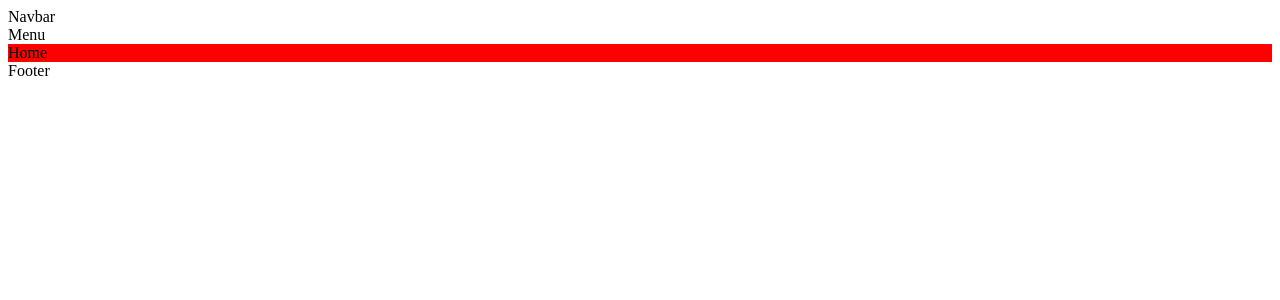
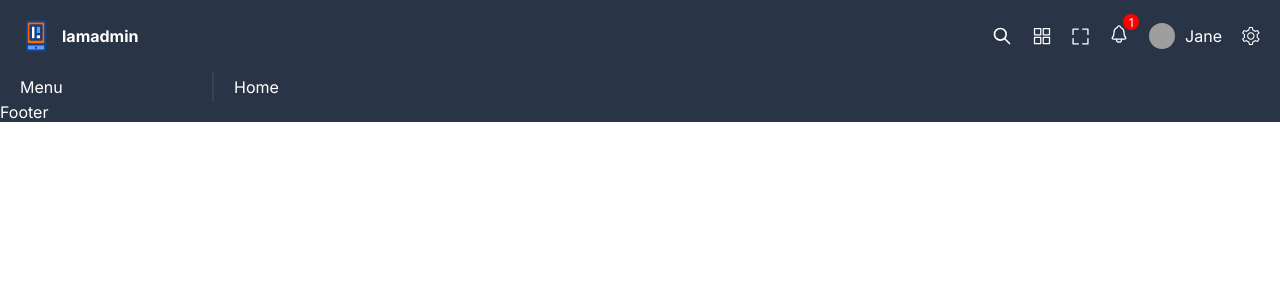
Before and after one commit to sjeevankumar/react-admin-panel, a React (Vite) app: page / in a window 1280 px wide. Shown: the top 300 px of the page. Built offline with nearby package versions, Linux system fonts and the light colour scheme; grey boxes are pictures that could not be loaded.

Commit message:
feat:implement navbar design

```diff
--- a/src/App.tsx
+++ b/src/App.tsx
@@ -7,6 +7,7 @@ import Navbar from "./components/navbar/Navbar"
 import Footer from "./components/footer/Footer"
 import Menu from "./components/menu/Menu"
 import Login from "./pages/login/Login"
+import "./styles/global.scss"
 
 function App() {
   const Layout = () => {
--- a/src/components/navbar/Navbar.tsx
+++ b/src/components/navbar/Navbar.tsx
@@ -1,6 +1,27 @@
-import "./navbar.scss";
+import "./navbar.scss"
 const Navbar = () => {
-  return <div className="navbar">Navbar</div>
-};
+  return (
+    <div className="navbar">
+      <div className="logo">
+        <img src="logo.svg" alt="" />
+        <span>lamadmin</span>
+      </div>
+      <div className="icons">
+        <img src="/search.svg" alt="" className="icon"/>
+        <img src="/app.svg" alt="" className="icon"/>
+        <img src="/expand.svg" alt="" className="icon" />
+        <div className="notification">
+          <img src="/notifications.svg" alt="" />
+          <span>1</span>
+        </div>
+        <div className="user">
+          <img src="https://images.unsplash.com/photo-1719937050601-969f4f25d060?q=80&w=687&auto=format&fit=crop&ixlib=rb-4.0.3&ixid=M3wxMjA3fDF8MHxwaG90by1wYWdlfHx8fGVufDB8fHx8fA%3D%3D" alt="" />
+          <span>Jane</span>
+        </div>
+        <img src="/settings.svg" alt="" className="icon"/>
+      </div>
+    </div>
+  )
+}
 
-export default Navbar;
+export default Navbar
--- a/src/components/navbar/navbar.scss
+++ b/src/components/navbar/navbar.scss
@@ -1,3 +1,49 @@
 .navbar{
+    width: 100%;
+    padding: 20px;
+    display: flex;
+    align-items: center;
+    justify-content: space-between;
 
+    .logo{
+        display: flex;
+        align-items: center;
+        font-weight: bold;
+        gap: 10px;
+    }
+
+    .icons{
+        display: flex;
+        align-items: center;
+        gap: 20px;
+
+        .notification{
+            position: relative;
+            span{
+                background-color: red;
+                color: white;
+                width: 16px;
+                height: 16px;
+                border-radius: 50%;
+                position: absolute;
+                top: -10px;
+                right: -10px;
+                display: flex;
+                justify-content: center;
+                align-items: center;
+                font-size: 12px;
+            }
+        }
+        .user{
+            display: flex;
+            align-items: center;
+            gap: 10px;
+            img{
+                width: 26px;
+                height: 26px;
+                border-radius: 50%;
+                object-fit: cover;
+            }
+        }
+    }
 }
--- a/src/pages/home/home.scss
+++ b/src/pages/home/home.scss
@@ -1,3 +1,2 @@
 .home{
-    background-color: red;
 }
--- a/src/styles/global.scss
+++ b/src/styles/global.scss
@@ -1,4 +1,6 @@
-* {
+@import "./variables.scss";
+
+*{
   margin: 0;
   padding: 0;
   box-sizing: border-box;
@@ -8,3 +10,24 @@ a {
   text-decoration: none;
   color: inherit;
 }
+
+.main{
+  font-family: "Inter",sans-serif;
+  background-color: $main-bg;
+  color: $main-color;
+}
+
+.container{
+  display: flex;
+}
+
+.menuContainer{
+  width: 250px;
+  padding: 5px 20px;
+  border-right: 2px solid $soft-bg;
+}
+
+.contentContainer{
+  padding: 5px 20px;
+  width: 100%;
+}
--- /dev/null
+++ b/src/styles/variables.scss
@@ -0,0 +1,9 @@
+// BG
+$main-bg:#2a3447;
+$soft-bg:#384256;
+$dark-bg:#222b3c;
+
+// TEXT
+$main-color:white;
+$soft-color:#ddd;
+$dark-color:#2a3447;
```
